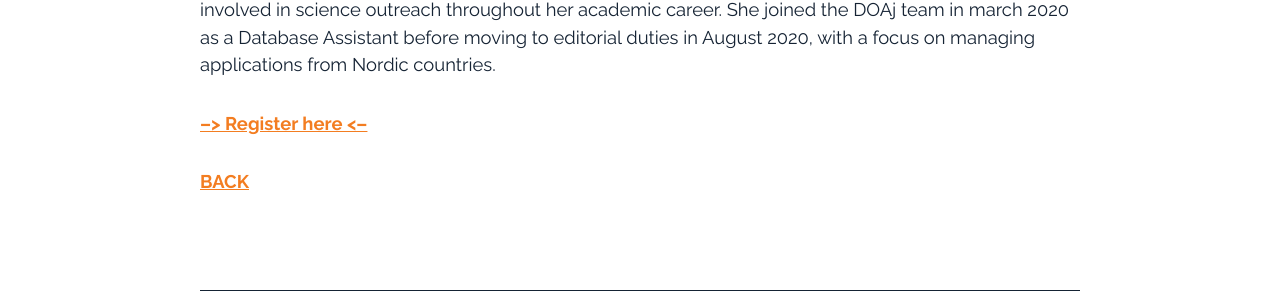
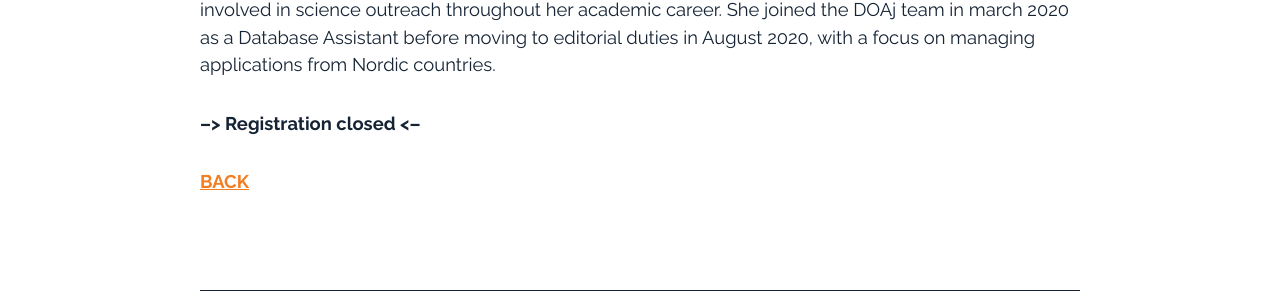
Before and after one commit to openaccess-dk/openaccess-dk.github.io, a Jekyll site: the page built from 02_thursday.md, in a window 1280 px wide. Shown: the part 878-1184 px from the top of the page. Built offline with Jekyll 4.4.1, drawn with Linux system fonts in a browser that asks for light colours.

Commit message:
Update 02_thursday.md

```diff
--- a/02_thursday.md
+++ b/02_thursday.md
@@ -14,6 +14,6 @@ In this presentation Paula Marjamäki will answer the questions what is DOAJ, an
 
 Paula Marjamäki, based in Southern Finland, is a published researcher and holds a PhD in Biological Sciences from the University of Exeter, UK. She is a big believer in Open Science, and has been actively involved in science outreach throughout her academic career. She joined the DOAj team in march 2020 as a Database Assistant before moving to editorial duties in August 2020, with a focus on managing applications from Nordic countries.
 
-##### [--> Register here <--](https://ku-dk.libwizard.com/f/oa_week_web8)
+##### --> Registration closed <--
 
 ##### [BACK](https://openaccess.dk/oaw2022#programme-of-the-danish-open-access-week-2022)
```
